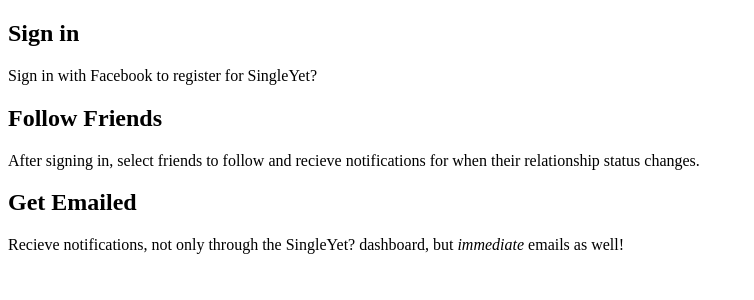
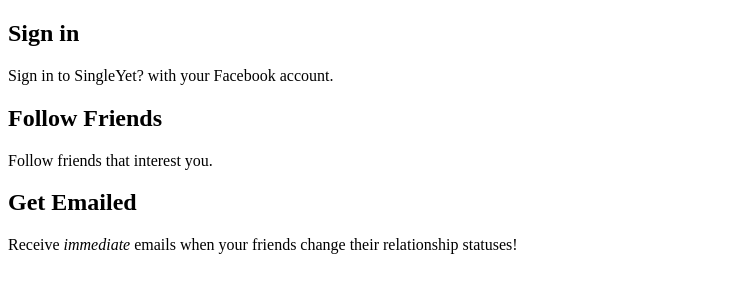
Before and after one commit to nicholasserra/singleyet, a PHP site: page /ui/templates/index.html in a window 1280 px wide. Shown: the part 183-483 px from the top of the page, without its empty margins (0-754 px from the left). Run offline with PHP 8.4, Linux system fonts and the light colour scheme.

Commit message:
home page changes

```diff
--- a/css/home.css
+++ b/css/home.css
@@ -12,6 +12,7 @@ body {
     -webkit-border-radius: 0px; /* Safari 3-4, iOS 1-3.2, Android ≤1.6 */
           border-radius: 0px; /* Opera 10.5, IE9+, Safari 5, Chrome, Firefox 4+, iOS 4, Android 2.1+ */
     position: relative;
+    text-align:center;
 }
 
     .jumbotron .container{
@@ -24,6 +25,7 @@ body {
         letter-spacing: -1px;
         line-height: 1;
         font-family: 'Rochester', cursive;
+        font-weight:normal;
     }
     .jumbotron p {
         margin-bottom: 18px;
--- a/ui/templates/index.html
+++ b/ui/templates/index.html
@@ -28,17 +28,17 @@
         <div class="row">
             <div class="span4">
                 <h2>Sign in</h2>
-                <p>Sign in with Facebook to register for <span class="singleyet">SingleYet?</span></p>
+                <p>Sign in to <span class="singleyet">SingleYet?</span> with your Facebook account.</p>
             </div>
 
             <div class="span4">
                 <h2>Follow Friends</h2>
-                <p>After signing in, select friends to follow and recieve notifications for when their relationship status changes.</p>
+                <p>Follow friends that interest you.</p>
             </div>
 
 
             <div class="span4">
                 <h2>Get Emailed</h2>
-                <p>Recieve notifications, not only through the <span class="singleyet">SingleYet?</span> dashboard, but <em>immediate</em> emails as well!</p>
+                <p>Receive <em>immediate</em> emails when your friends change their relationship statuses!</p>
             </div>
         </div>
```
